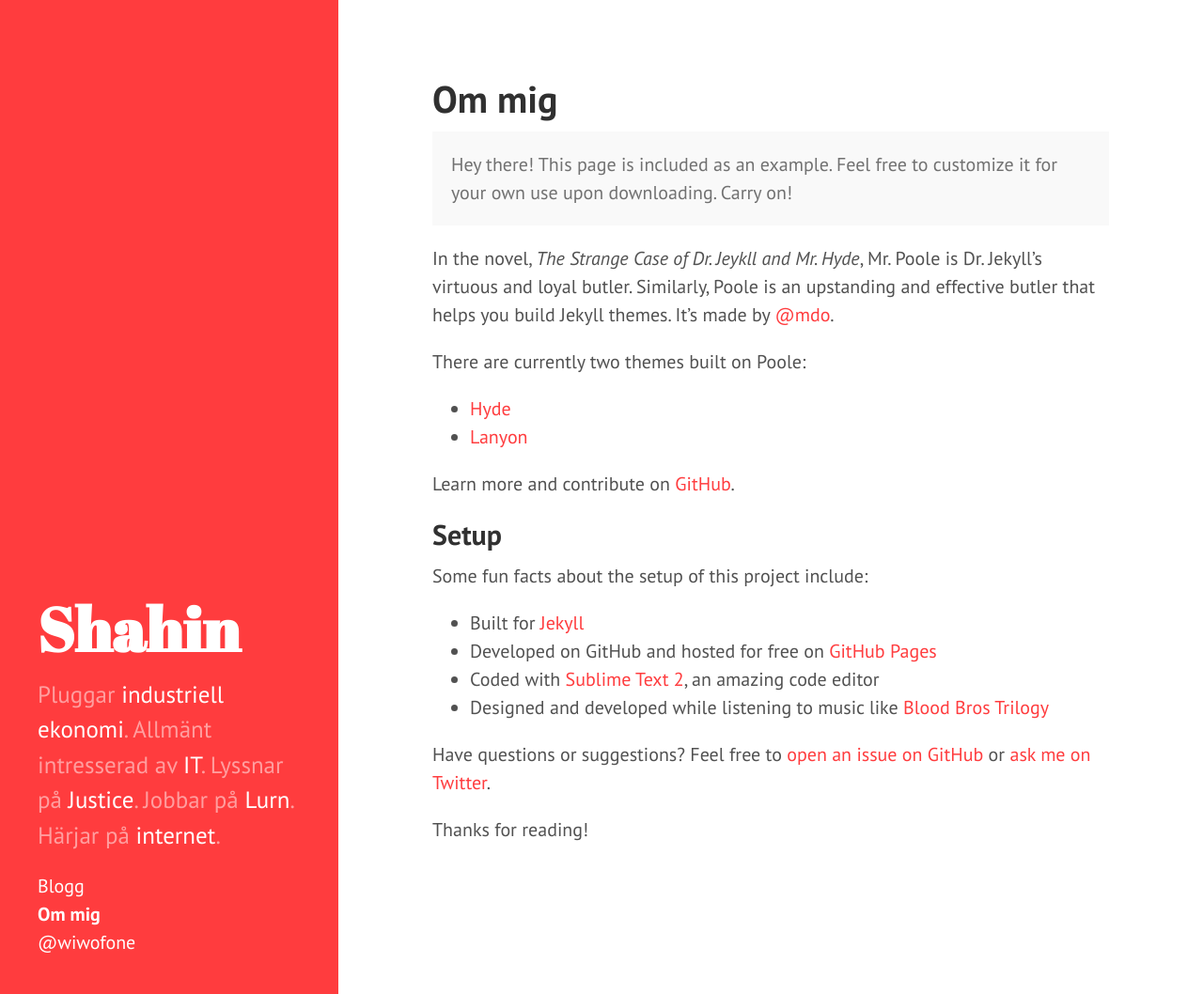
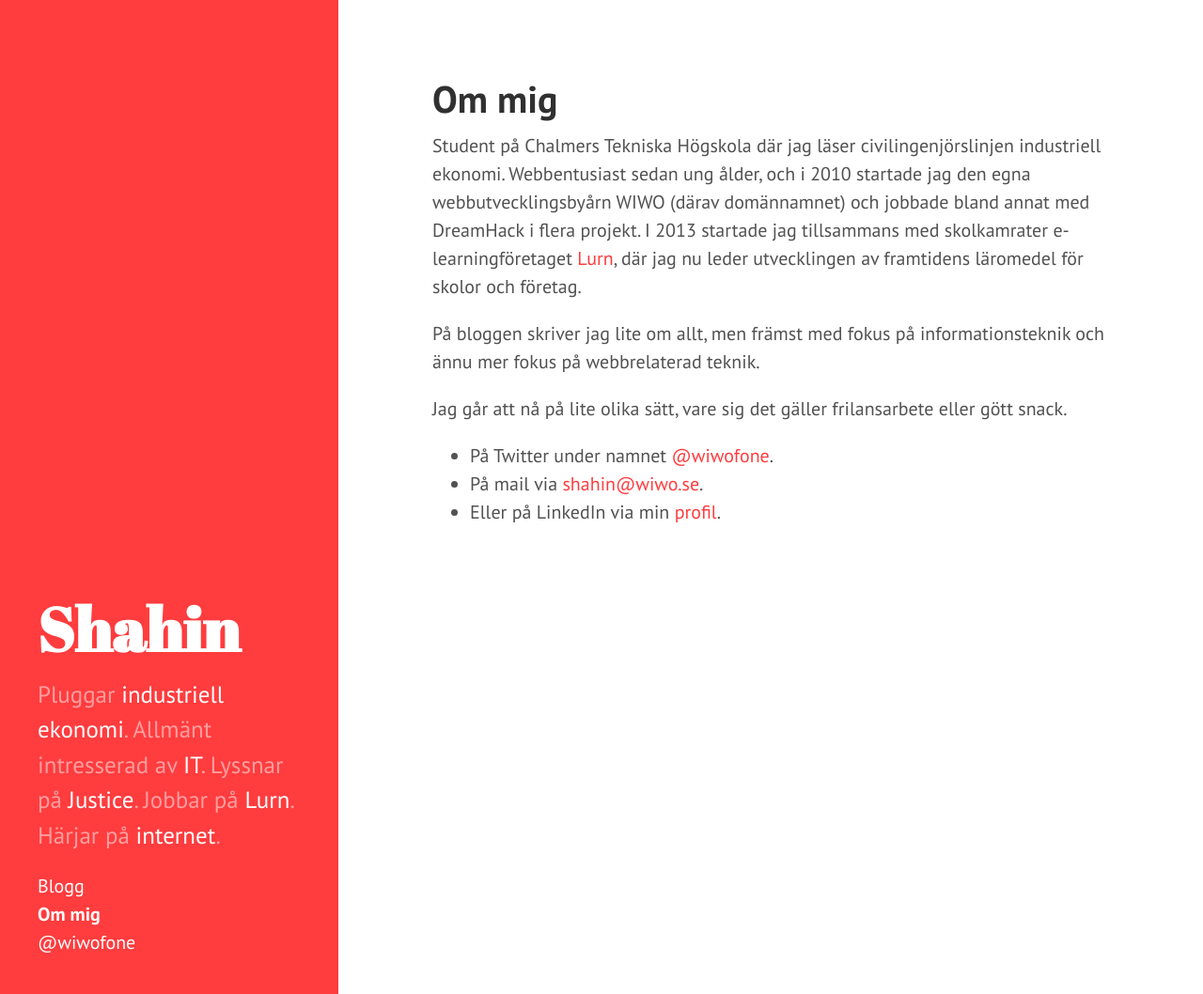
Before and after one commit to wiwofone/wiwofone.github.io, a Jekyll site: the page built from about.md, in a window 1280 px wide and 1058 px high. Shown: the whole window at 94% size. Built offline with Jekyll 4.4.1, drawn with Linux system fonts in a browser that asks for light colours; Markdown is read by kramdown in place of the engine named in the settings.

Commit message:
Updated the "about" page

```diff
--- a/about.md
+++ b/about.md
@@ -3,28 +3,12 @@ layout: page
 title: Om mig
 ---
 
-<p class="message">
-  Hey there! This page is included as an example. Feel free to customize it for your own use upon downloading. Carry on!
-</p>
+Student på Chalmers Tekniska Högskola där jag läser civilingenjörslinjen industriell ekonomi. Webbentusiast sedan ung ålder, och i 2010 startade jag den egna webbutvecklingsbyårn WIWO (därav domännamnet) och jobbade bland annat med DreamHack i flera projekt. I 2013 startade jag tillsammans med skolkamrater e-learningföretaget <a href="http://lurn.me">Lurn</a>, där jag nu leder utvecklingen av framtidens läromedel för skolor och företag.
 
-In the novel, *The Strange Case of Dr. Jeykll and Mr. Hyde*, Mr. Poole is Dr. Jekyll's virtuous and loyal butler. Similarly, Poole is an upstanding and effective butler that helps you build Jekyll themes. It's made by [@mdo](https://twitter.com/mdo).
+På bloggen skriver jag lite om allt, men främst med fokus på informationsteknik och ännu mer fokus på webbrelaterad teknik.
 
-There are currently two themes built on Poole:
+Jag går att nå på lite olika sätt, vare sig det gäller frilansarbete eller gött snack.
 
-* [Hyde](http://hyde.getpoole.com)
-* [Lanyon](http://lanyon.getpoole.com)
-
-Learn more and contribute on [GitHub](https://github.com/poole).
-
-## Setup
-
-Some fun facts about the setup of this project include:
-
-* Built for [Jekyll](http://jekyllrb.com)
-* Developed on GitHub and hosted for free on [GitHub Pages](https://pages.github.com)
-* Coded with [Sublime Text 2](http://sublimetext.org), an amazing code editor
-* Designed and developed while listening to music like [Blood Bros Trilogy](https://soundcloud.com/maddecent/sets/blood-bros-series)
-
-Have questions or suggestions? Feel free to [open an issue on GitHub](https://github.com/poole/issues/new) or [ask me on Twitter](https://twitter.com/mdo).
-
-Thanks for reading!
+- På Twitter under namnet <a href="http://twitter.com/wiwofone">@wiwofone</a>.
+- På mail via <a href="mailto:shahin@wiwo.se">shahin@wiwo.se</a>.
+- Eller på LinkedIn via min <a href="http://se.linkedin.com/in/shahinzarrabi/">profil</a>.
```
